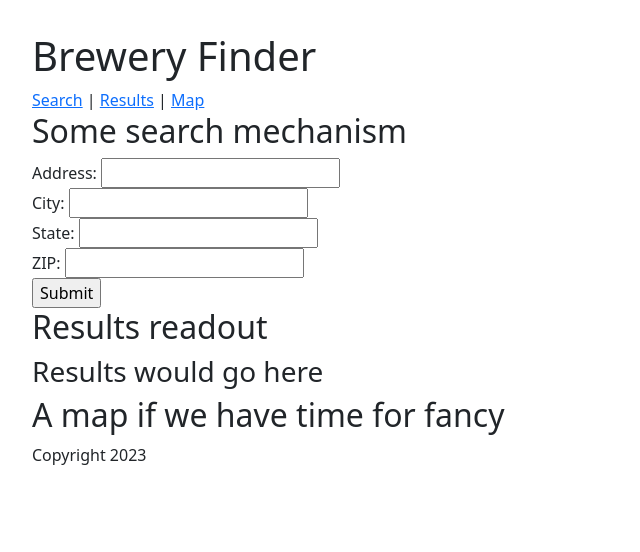
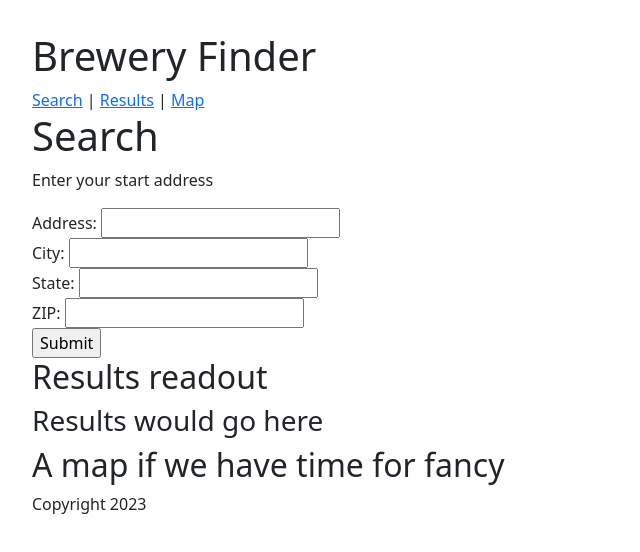
Before and after one commit to lukenilsson/breweries-frontend, a React (Vite) app: page / in a window 1280 px wide. Shown: the top 552 px of the page, without its empty margins (0-640 px from the left). Built offline with nearby package versions, Linux system fonts and the light colour scheme.

Commit message:
Makes notes on Search component; updates Content component

```diff
--- a/src/Content.jsx
+++ b/src/Content.jsx
@@ -5,7 +5,6 @@ export function Content() {
   return (
     <div>
       <div id="search">
-        <h2>Some search mechanism</h2>
         <Search />
       </div>
       <div id="results">
--- a/src/Search.jsx
+++ b/src/Search.jsx
@@ -1,22 +1,16 @@
-import { useState } from "react";
-import axios from "axios";
-
 export function Search() {
-  const [address, setAddress] = useState([]);
-
-  const handleSubmit = (event) => {
-    event.preventDefault();
-    const params = new FormData(event);
-    axios.post("http://localhost:3000/breweries.json/?", params).then((response) => {
-      console.log(response.data);
-      setAddress(response.data);
-      event.target.reset();
-      window.location.href("#results");
-    });
+  const handleSubmit = () => {
+    console.log("Submitted");
   };
 
   return (
+    <div>
+      <div>
+        <h1>Search</h1>
+        <p>Enter your start address</p>
+      </div>
       <form onSubmit={handleSubmit}>
+        {/* This might not be formatted the way that's needed? May need to concatnate? */}
         <div>
           Address: <input type="text" />
         </div>
@@ -29,8 +23,9 @@ export function Search() {
         <div>
           ZIP: <input type="number" />
         </div>
+        {/* On submit; pass the inputs into the query for mapping */}
         <input type="submit" />
-      {/* On submit; pass the inputs into the query for mapping */}
       </form>
+    </div>
   );
 }
```
Lines whose indentation alone changed are shown as unchanged.
